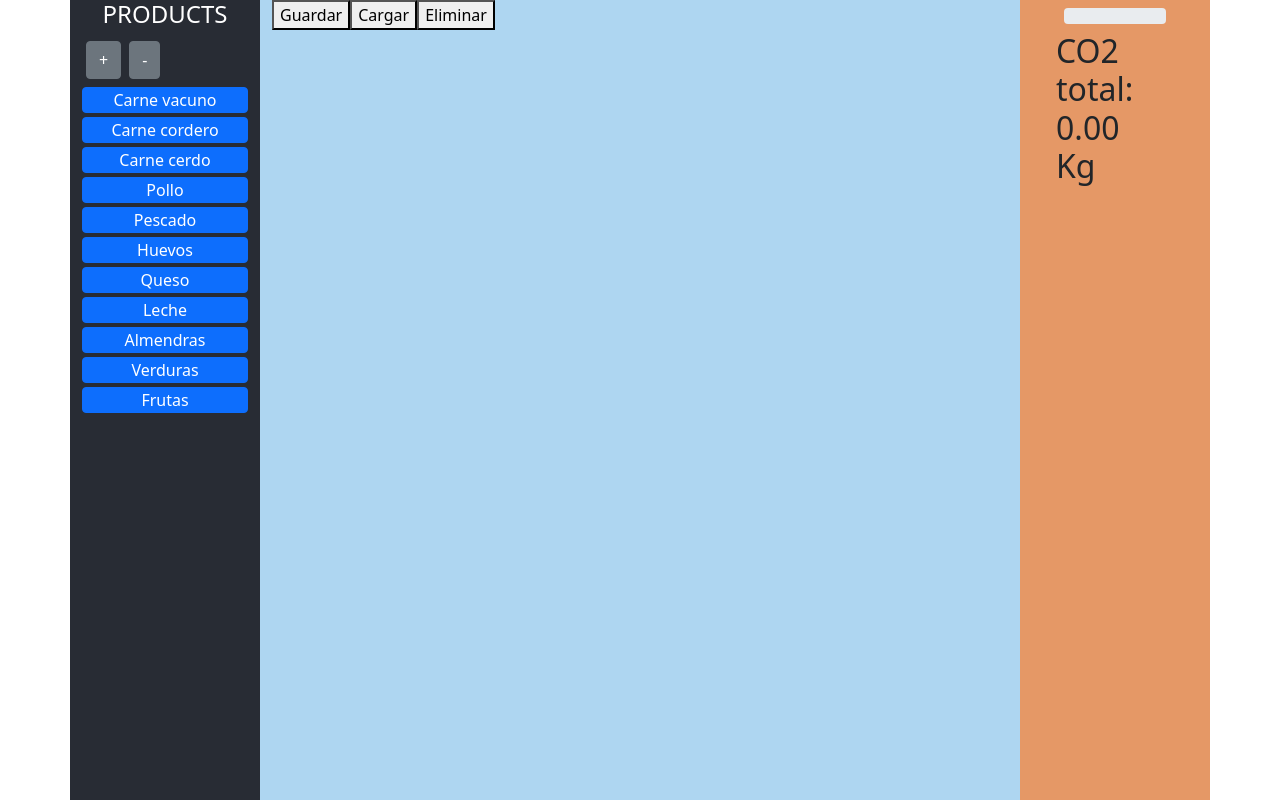
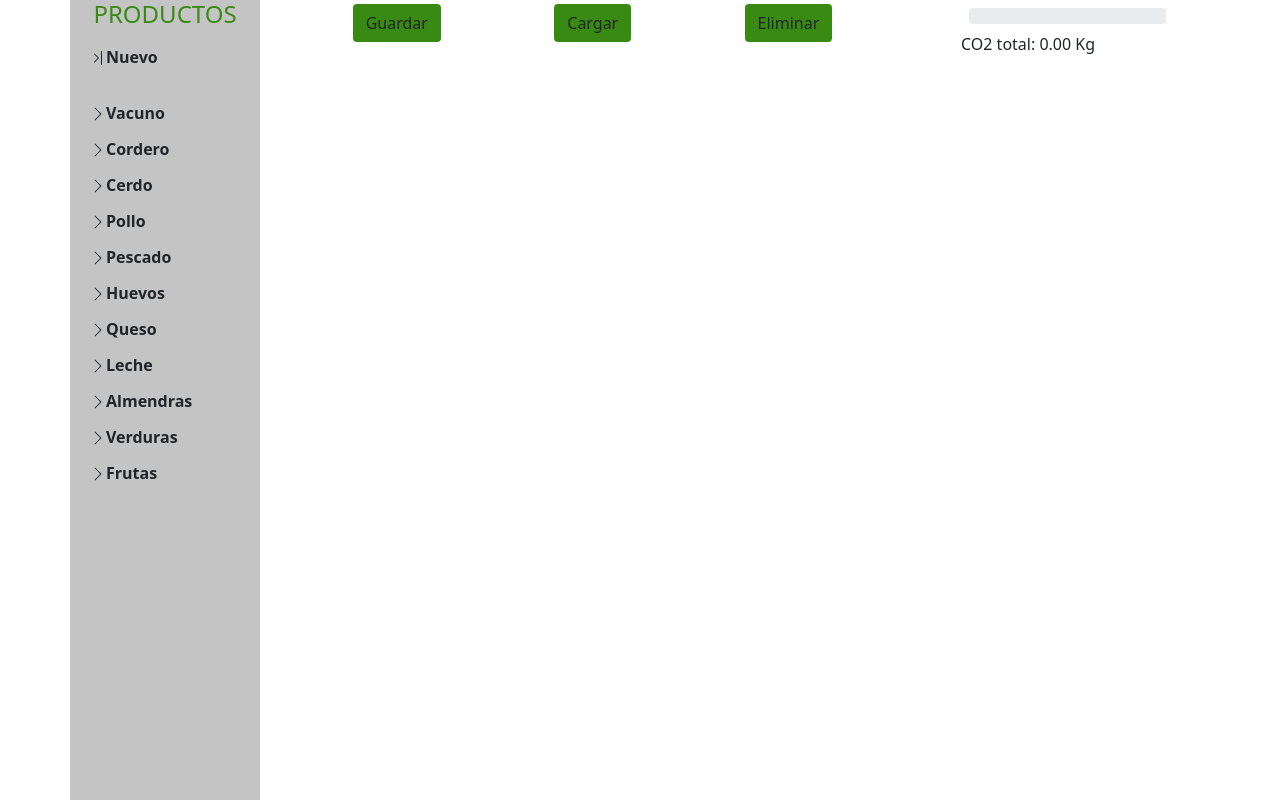
Before and after one commit to kpitantrueno/compra-sostenible, a React (Create React App) app: page / in a window 1280 px wide. Built offline with nearby package versions, Linux system fonts and the light colour scheme.

Commit message:
new styles and improveds

```diff
--- a/public/images.json
+++ b/public/images.json
@@ -1,19 +1,48 @@
 [
+
     {
-        "img": "img/vacuno.png"
+        "img": "https://img.icons8.com/officel/50/000000/steak-medium.png",
+        "tlt": "Vacuno"
     },
     {
-
-        "img": "img/pescado.png"
+        "img": "https://img.icons8.com/officel/50/000000/filleted-fish.png",
+        "tlt": "Pescado"
     },
     {
-        "img": "img/cordero.png"
+        "img": "https://img.icons8.com/plasticine/50/000000/rack-of-lamb.png",
+        "tlt": "Cordero"
     },
     {
-        "img": "img/cerdo.png"
+        "img": "https://img.icons8.com/officel/50/000000/bacon.png",
+        "tlt": "Cerdo"
     },
     {
+        "img": "https://img.icons8.com/cotton/50/000000/thanksgiving-turkey.png",
+        "tlt": "Pollo"
+    },
+    {
+        "img": "https://img.icons8.com/plasticine/100/000000/cheese.png",
+        "tlt": "Queso"
+    },
+    {
+        "img": "https://img.icons8.com/ultraviolet/40/000000/milk.png",
+        "tlt": "Leche"
+    },
+    {
+        "img": "https://img.icons8.com/fluent/48/000000/almond.png",
+        "tlt": "Almendras"
+    },
+    {
+        "img": "https://img.icons8.com/cotton/64/000000/vegetables-box--v1.png",
+        "tlt": "Verduras"
+    },
+    {
+        "img": "https://img.icons8.com/color/64/000000/raspberry.png",
+        "tlt": "Frutas"
+    },
+    {
+        "img": "https://img.icons8.com/plasticine/100/000000/sunny-side-up-eggs.png",
+        "tlt": "Huevos"
+    }
 
-        "img": "img/pollo.png"
-    }
 ]
--- a/public/products.json
+++ b/public/products.json
@@ -1,68 +1,68 @@
 [
     {
-        "name": "Carne vacuno",
+        "name": "Vacuno",
         "count": 1,
         "cO2": 26.5,
-        "img": "img/vacuno.png"
+        "img": "https://img.icons8.com/officel/50/000000/steak-medium.png"
     },
     {
-        "name": "Carne cordero",
+        "name": "Cordero",
         "count": 1,
         "cO2": 22.9,
-        "img": "img/cordero.png"
+        "img": "https://img.icons8.com/plasticine/50/000000/rack-of-lamb.png"
     },
     {
-        "name": "Carne cerdo",
+        "name": "Cerdo",
         "count": 1,
         "cO2": 12.1,
-        "img": "img/cerdo.png"
+        "img": "https://img.icons8.com/officel/50/000000/bacon.png"
     },
     {
         "name": "Pollo",
         "count": 1,
         "cO2": 6.9,
-        "img": "img/pollo.png"
+        "img": "https://img.icons8.com/cotton/50/000000/thanksgiving-turkey.png"
     },
     {
         "name": "Pescado",
         "count": 1,
         "cO2": 6.1,
-        "img": "img/pescado.png"
+        "img": "https://img.icons8.com/officel/50/000000/filleted-fish.png"
     },
     {
         "name": "Huevos",
         "count": 1,
         "cO2": 4.8,
-        "img": "img/huevos.png"
+        "img": "https://img.icons8.com/plasticine/100/000000/sunny-side-up-eggs.png"
     },
     {
         "name": "Queso",
         "count": 1,
         "cO2": 9.8,
-        "img": "img/queso.png"
+        "img": "https://img.icons8.com/plasticine/100/000000/cheese.png"
     },
     {
         "name": "Leche",
         "count": 1,
         "cO2": 1.9,
-        "img": "img/leche.png"
+        "img": "https://img.icons8.com/ultraviolet/40/000000/milk.png"
     },
     {
         "name": "Almendras",
         "count": 1,
         "cO2": 4,
-        "img": "img/almendras.png"
+        "img": "https://img.icons8.com/fluent/48/000000/almond.png"
     },
     {
         "name": "Verduras",
         "count": 1,
         "cO2": 2,
-        "img": "img/verduras.png"
+        "img": "https://img.icons8.com/cotton/64/000000/vegetables-box--v1.png"
     },
     {
         "name": "Frutas",
         "count": 1,
         "cO2": 1.1,
-        "img": "img/frutas.png"
+        "img": "https://img.icons8.com/color/64/000000/raspberry.png"
     }
 ]
--- a/src/App.css
+++ b/src/App.css
@@ -2,7 +2,7 @@
 
 .listproducts{
 
-background-color: #282c34;
+background-color: #C4C4C4;
 max-height: 100vh;
 overflow: scroll;
 scrollbar-width: thin;
@@ -12,14 +12,14 @@ scrollbar-width: thin;
 
 .shopingcart{
 
-  background-color: #AED6F1;
+  background-color: white;
   max-height: 100vh;
   overflow:scroll ;
   scrollbar-width: thin;
 }
 
 .resume{
-  background-color: #E59866;
+  background-color: white;
   height: 100vh;
   overflow: scroll;
   scrollbar-width: thin;
@@ -59,7 +59,3 @@ scrollbar-width: thin;
     transform: rotate(360deg);
   }
 }
-
-button:hover{
-  background-color:cornflowerblue;
-}
--- a/src/App.js
+++ b/src/App.js
@@ -150,13 +150,13 @@ export default function App() {
           </div>
 
 
-          <div className="shopingcart col-8 ">
+          <div className="shopingcart col-7 ">
             <Shooping cosas={state} purchase={addShopingCart} deleteItem={deleteItem} deleteAll={deleteAll} loadPurchase={loadPurchase} savePurchase={savePurchase} />
           </div>
 
 
 
-          <div className="resume col-2">
+          <div className="resume col-3">
             <Resume data={state} />
           </div>
 
--- a/src/components/listProducts/listProducts.css
+++ b/src/components/listProducts/listProducts.css
@@ -2,7 +2,7 @@
 
 .form{
 
-background-color: #31353b;
+background-color: #C4C4C4;
 height: 100%;
 display: none;
 
@@ -26,11 +26,9 @@ border-color: crimson;
 
 }
 
-
-
-
-
-
+.text{
+    color: #388A12;
+}
 
 .fields{
 
@@ -46,3 +44,23 @@ height: 10%;
 
 
 }
+
+.point{
+    text-align: start;
+    font-weight: bold;
+    cursor: pointer;
+}
+
+.point:hover{
+    background: #388A12;
+}
+
+.green{
+
+    background: #388A12;
+
+}
+
+.green:hover{
+    background: #44D240;
+}
--- a/src/components/listProducts/listProducts.js
+++ b/src/components/listProducts/listProducts.js
@@ -41,13 +41,13 @@ export default function ListProducts(props) {
         let d = document.getElementsByClassName('form')
 
 
-        a[0].style.transition = " 0.5s";
+        a[0].style.transition = " 0.2s";
         a[0].classList.remove('col-2')
         a[0].classList.add('col-4')
 
-        b[0].style.transition = " 0.5s";
-        b[0].classList.remove('col-8')
-        b[0].classList.add('col-6')
+        b[0].style.transition = " 0.2s";
+        b[0].classList.remove('col-7')
+        b[0].classList.add('col-5')
 
         // c[0].style.transition = " 6s";
         c[0].classList.remove('col-12')
@@ -68,13 +68,13 @@ export default function ListProducts(props) {
         let d = document.getElementsByClassName('form')
 
 
-        a[0].style.transition = "  0.5s";
+        a[0].style.transition = "  0.2s";
         a[0].classList.remove('col-4')
         a[0].classList.add('col-2')
 
-        b[0].style.transition = "  0.5s";
-        b[0].classList.remove('col-6')
-        b[0].classList.add('col-8')
+        b[0].style.transition = "  0.2s";
+        b[0].classList.remove('col-5')
+        b[0].classList.add('col-7')
 
         // c[0].style.transition = " 6s";
         c[0].classList.remove('col-4')
@@ -87,9 +87,6 @@ export default function ListProducts(props) {
     }
 
 
-
-
-
     function crud(e) {
 
 
@@ -100,7 +97,7 @@ export default function ListProducts(props) {
 
 
 
-        if (option == 'eliminar') {
+        if (option == 'Eliminar') {
 
 
             state.forEach((e, i) => {
@@ -126,7 +123,7 @@ export default function ListProducts(props) {
 
 
 
-        } else if (option == 'añadir') {
+        } else if (option == 'Añadir') {
 
 
             let exist = false
@@ -155,7 +152,7 @@ export default function ListProducts(props) {
 
 
                     //valido los campos
-                    if (!isNaN(fco2) & icon != '' & icon != undefined) {
+                    if (fname!='' & !isNaN(fco2) & icon != '' & icon != undefined) {
 
                         setState(state.concat([{ name: fname, count: 1, cO2: fco2, img: icon }]))
 
@@ -175,7 +172,7 @@ export default function ListProducts(props) {
             }
 
 
-        } else if (option == 'modificar') {
+        } else if (option == 'Modificar') {
 
 
             state.forEach((e, i) => {
@@ -197,12 +194,6 @@ export default function ListProducts(props) {
     }
 
 
-
-
-
-
-
-
     function imgSelected(e) {
 
         let icons = document.getElementsByClassName('icons')
@@ -218,56 +209,40 @@ export default function ListProducts(props) {
 
     }
 
-
-
-
-
-
-
-
-
-
-
     return (
 
         <div>
 
 
-
             <div className='row'>
 
 
-                <h4 class="text-white text-center col-12">PRODUCTS</h4>
+                <h4 class="text text-center col-12">PRODUCTOS</h4>
 
 
 
                 <div className='productsPanel col-12'>
 
                     <div className='opencloseform'>
-                        <button onClick={newPro} className='btn btn-secondary  m-1'>+</button>
-                        <button onClick={closeForm} className='btn btn-secondary  m-1'>-</button>
+                        <div onClick={newPro} className='col-12 rounded p-1 m-1 mb-4 point'>
+                            <svg xmlns="http://www.w3.org/2000/svg" width="16" height="16" fill="currentColor" class="bi bi-chevron-bar-right" viewBox="0 0 16 16">
+                            <path fill-rule="evenodd" d="M4.146 3.646a.5.5 0 0 0 0 .708L7.793 8l-3.647 3.646a.5.5 0 0 0 .708.708l4-4a.5.5 0 0 0 0-.708l-4-4a.5.5 0 0 0-.708 0zM11.5 1a.5.5 0 0 1 .5.5v13a.5.5 0 0 1-1 0v-13a.5.5 0 0 1 .5-.5z"/>
+                            </svg>Nuevo</div>
+
                     </div>
+
 
                     <div className='products'>
                         {
-                            state.map(product => <button className='col-12 rounded btn btn-primary p-0 mt-1' onClick={e => props.changeState(product)}>{product.name}</button>)
+                            state.map(product => <div className='col-12 rounded p-1 m-1 point' onClick={e => props.changeState(product)}>
+                                <svg xmlns="http://www.w3.org/2000/svg" width="16" height="16" fill="currentColor" class="bi bi-chevron-right" viewBox="0 0 16 16">
+                                <path fill-rule="evenodd" d="M4.646 1.646a.5.5 0 0 1 .708 0l6 6a.5.5 0 0 1 0 .708l-6 6a.5.5 0 0 1-.708-.708L10.293 8 4.646 2.354a.5.5 0 0 1 0-.708z"/>
+                                </svg>{product.name}</div>)
                         }
                     </div>
 
+
                 </div>
-
-
-
-
-
-
-
-
-
-
-
-
-
 
                 <div className='form'>
 
@@ -277,17 +252,21 @@ export default function ListProducts(props) {
 
                         <div className='fields col-12'>
 
-                            <div className='inputs'>
-                                <label for="name" className='col-12 badge badge-secondary'>Nombre</label>
-                                <input id='name' type='text' className='col-10 mt-2' />
-                                <label for="co2" className='col-12 badge badge-secondary'>Co2</label>
-                                <input id='co2' type='text' className='col-10 mt-2' />
+                            <div className='inputs mt-4'>
+                            <div class="input-group input-group-sm mb-3">
+                                    <span class="input-group-text" id="inputGroup-sizing-sm">Nombre</span>
+                                    <input type="text" id="name" class="form-control" aria-label="Sizing example input" aria-describedby="inputGroup-sizing-sm"/>
+                                </div>
+                                <div class="input-group input-group-sm mb-3">
+                                    <span class="input-group-text" id="inputGroup-sizing-sm">CO2</span>
+                                    <input type="text" id="co2" class="form-control" aria-label="Sizing example input" aria-describedby="inputGroup-sizing-sm"/>
+                                </div>
                             </div>
 
 
                             <div className='col-12 '>
                                 {
-                                    galeryState.map(image => <img src={image.img} className='icons' name={image.img} onClick={imgSelected} />)
+                                    galeryState.map(image => <img src={image.img} className='icons' name={image.img} data-bs-toggle="tooltip" data-bs-placement="top" title={image.tlt} onClick={imgSelected} />)
 
                                 }
                                 <p id='icon'></p>
@@ -296,14 +275,18 @@ export default function ListProducts(props) {
 
                         </div>
 
+                        <div className=' crudPanel col-12'>
 
+                            <input className="m-1 btn-sm green" type="submit" value='Añadir' onClick={crud} />
+                            <input className="m-1 btn-sm green" type="submit" value='Eliminar' onClick={crud} />
+                            <input className="m-1 btn-sm green" type="submit" value='Modificar' onClick={crud} />
 
+                        </div>
 
-                        <div className=' crudPanel col-12'>
-                            <input type="submit" value='añadir' onClick={crud} />
-                            <input type="submit" value='eliminar' onClick={crud} />
-                            <input type="submit" value='modificar' onClick={crud} />
-                        </div>
+                        <div onClick={closeForm} className='col-12 rounded p-1 m-1 mb-4 point'>
+                        <svg xmlns="http://www.w3.org/2000/svg" width="16" height="16" fill="currentColor" class="bi bi-chevron-bar-left" viewBox="0 0 16 16">
+                        <path fill-rule="evenodd" d="M11.854 3.646a.5.5 0 0 1 0 .708L8.207 8l3.647 3.646a.5.5 0 0 1-.708.708l-4-4a.5.5 0 0 1 0-.708l4-4a.5.5 0 0 1 .708 0zM4.5 1a.5.5 0 0 0-.5.5v13a.5.5 0 0 0 1 0v-13a.5.5 0 0 0-.5-.5z"/>
+                        </svg>Cerrar</div>
 
 
                     </form>
@@ -312,11 +295,6 @@ export default function ListProducts(props) {
 
             </div>
 
-
-
-
-
-
         </div>
     )
 
--- a/src/components/resume/resume.js
+++ b/src/components/resume/resume.js
@@ -38,7 +38,7 @@ export default function Resume(props) {
       </div>
 
         <div className='col-3'>
-              <h2 className="h2">CO2 total: {cTotal.toFixed(2)} Kg</h2>
+              <p>CO2 total: {cTotal.toFixed(2)} Kg</p>
             </div>
 
 
@@ -49,7 +49,7 @@ export default function Resume(props) {
             return (
               <div>
                 <div className='row'></div>
-                <div className='col-12'>Producto: {data.name}, Cantidad: {data.count} Kg, CO2: {data.cO2} Kg</div>
+                <div className='col-12'>{data.name}, {data.count} Kg, {data.cO2} CO2/Kg</div>
               </div>
 
             )
@@ -73,8 +73,8 @@ export default function Resume(props) {
         <div className="progress-bar progress-bar-striped progress-bar-animated bg-danger" role="progressbar" aria-valuenow={cTotal} aria-valuemin={min} aria-valuemax={max} style={{width: cTotal ? cTotal + "100%" : "0%"}}></div>
       </div>
 
-      <div className='col-3'>
-        <h2 className="h2">CO2 total: {cTotal.toFixed(2)} Kg</h2>
+      <div className='col-12'>
+        <p>CO2 total: {cTotal.toFixed(2)} Kg</p>
       </div>
 
 
@@ -85,7 +85,7 @@ export default function Resume(props) {
             return (
               <div>
                 <div className='row'></div>
-                <div className='col-12'>Producto: {data.name}, Cantidad: {data.count} Kg, CO2: {data.cO2} Kg</div>
+                <div className='col-12'>{data.name}, {data.count} Kg, {data.cO2} CO2/Kg</div>
               </div>
 
             )
@@ -109,8 +109,8 @@ export default function Resume(props) {
         <div className="progress-bar progress-bar-striped progress-bar-animated bg-success" role="progressbar" aria-valuenow={cTotal} aria-valuemin={min} aria-valuemax={max} style={{width: cTotal ? cTotal + "100%" : "0%"}}></div>
       </div>
 
-      <div className='col-3'>
-          <h2 className="h2">CO2 total: {cTotal.toFixed(2)} Kg</h2>
+      <div className='col-12'>
+          <p>CO2 total: {cTotal.toFixed(2)} Kg</p>
       </div>
 
 
@@ -121,7 +121,7 @@ export default function Resume(props) {
             return (
               <div>
                 <div className='row'></div>
-                <div className='col-12'>Producto: {data.name}, Cantidad: {data.count} Kg, CO2: {data.cO2} Kg</div>
+                <div className='col-12'>{data.name}, {data.count} Kg, {data.cO2} CO2/Kg</div>
               </div>
 
             )
--- a/src/components/shoopingCart/shoopingCart.js
+++ b/src/components/shoopingCart/shoopingCart.js
@@ -6,30 +6,14 @@ import './shopingCart.css';
 
 export default function ShoopingCart(props) {
 
-
-
-
-
-
-
-
-
-
-
-
-
-
-
-
-
     return (
 
-        <div className=''>
+        <div className='container'>
 
-            <div className=' col-12'>
-                <button  onClick={props.savePurchase}>Guardar</button>
-                <button  onClick={props.loadPurchase}>Cargar</button>
-                <button  onClick={props.deleteAll}>Eliminar</button>
+            <div className='col-12 d-flex justify-content-around'>
+                <button className="m-1 btn green" onClick={props.savePurchase}>Guardar</button>
+                <button className="m-1 btn green" onClick={props.loadPurchase}>Cargar</button>
+                <button className="m-1 btn green" onClick={props.deleteAll}>Eliminar</button>
             </div>
 
 
```
Also changed, not shown: src/components/itemShopingCart/itemShopingCart.css (+20 -1 lines), src/components/itemShopingCart/itemShopingCart.js (+68 -10 lines).
